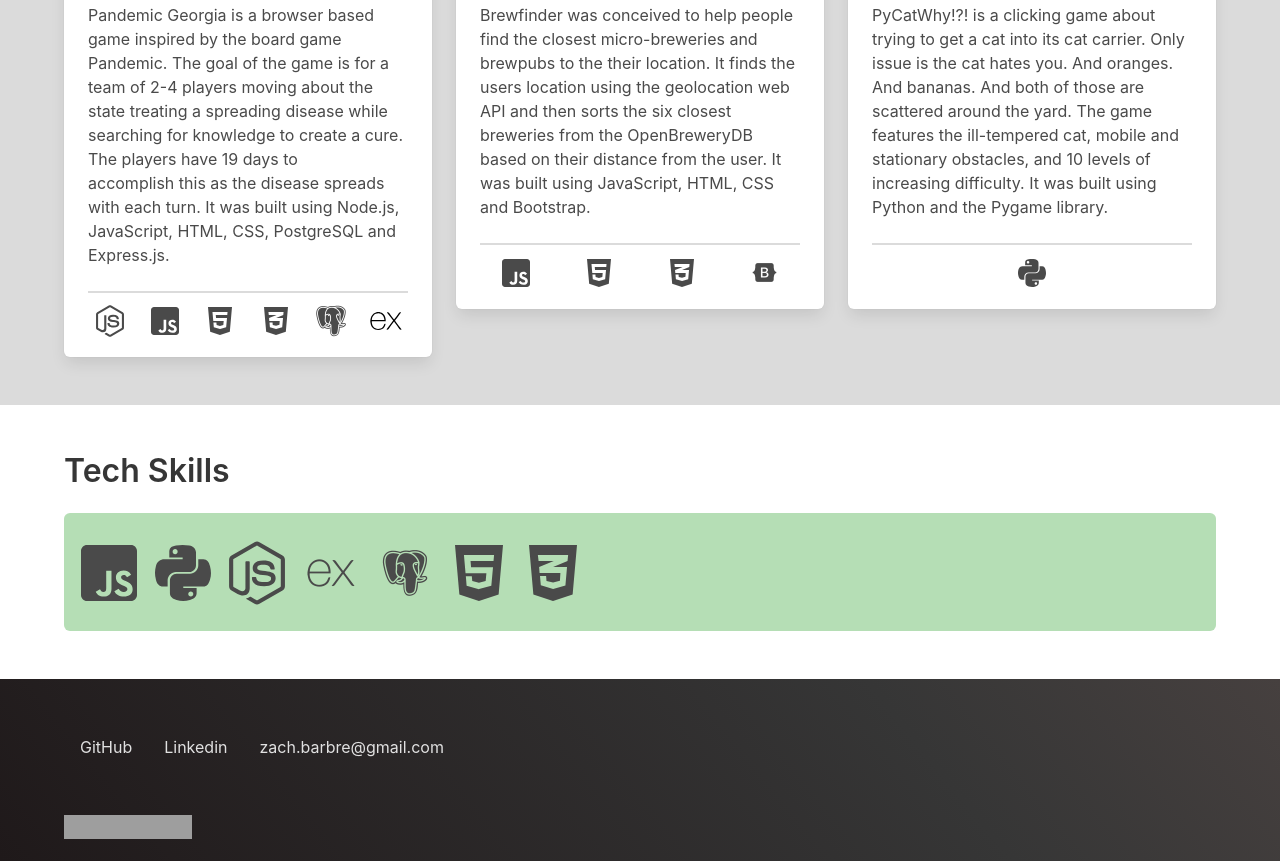
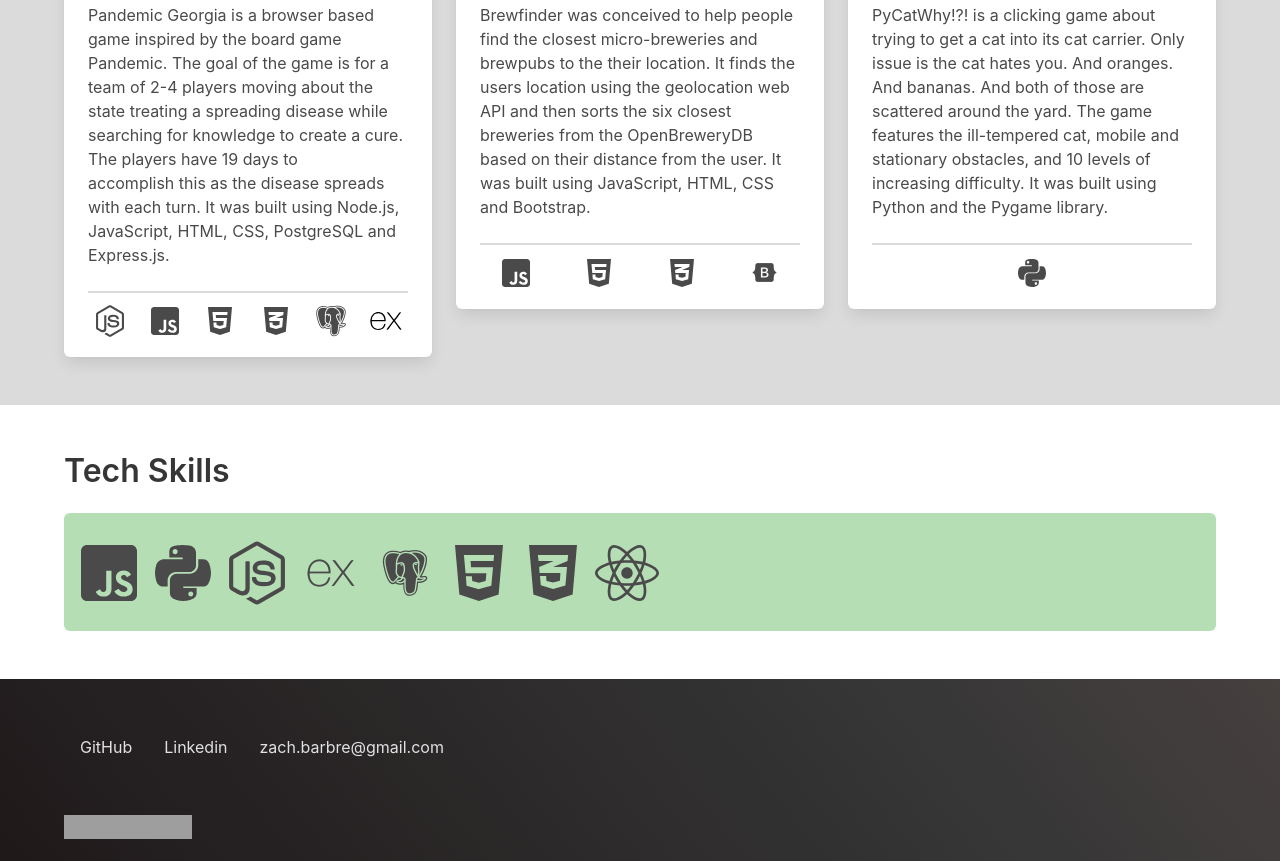
Before and after one commit to ZachBarbre/portfolio, a plain HTML site: page index.html in a window 1280 px wide. Shown: the part 1262-2123 px from the top of the page. Drawn offline with nearby package versions, Linux system fonts and the light colour scheme; grey boxes are pictures that could not be loaded.

Commit message:
add the react icon to the skills section

```diff
--- a/index.html
+++ b/index.html
@@ -315,6 +315,11 @@
                   <i class="fab fa-css3-alt fa-4x"></i>
                 </p>
               </div>
+              <div class="column is-narrow">
+                <p class="icon skill-icon">
+                  <i class="fab fa-react fa-4x"></i>
+                </p>
+              </div>
             </div>
           </div>
         </div>
```
